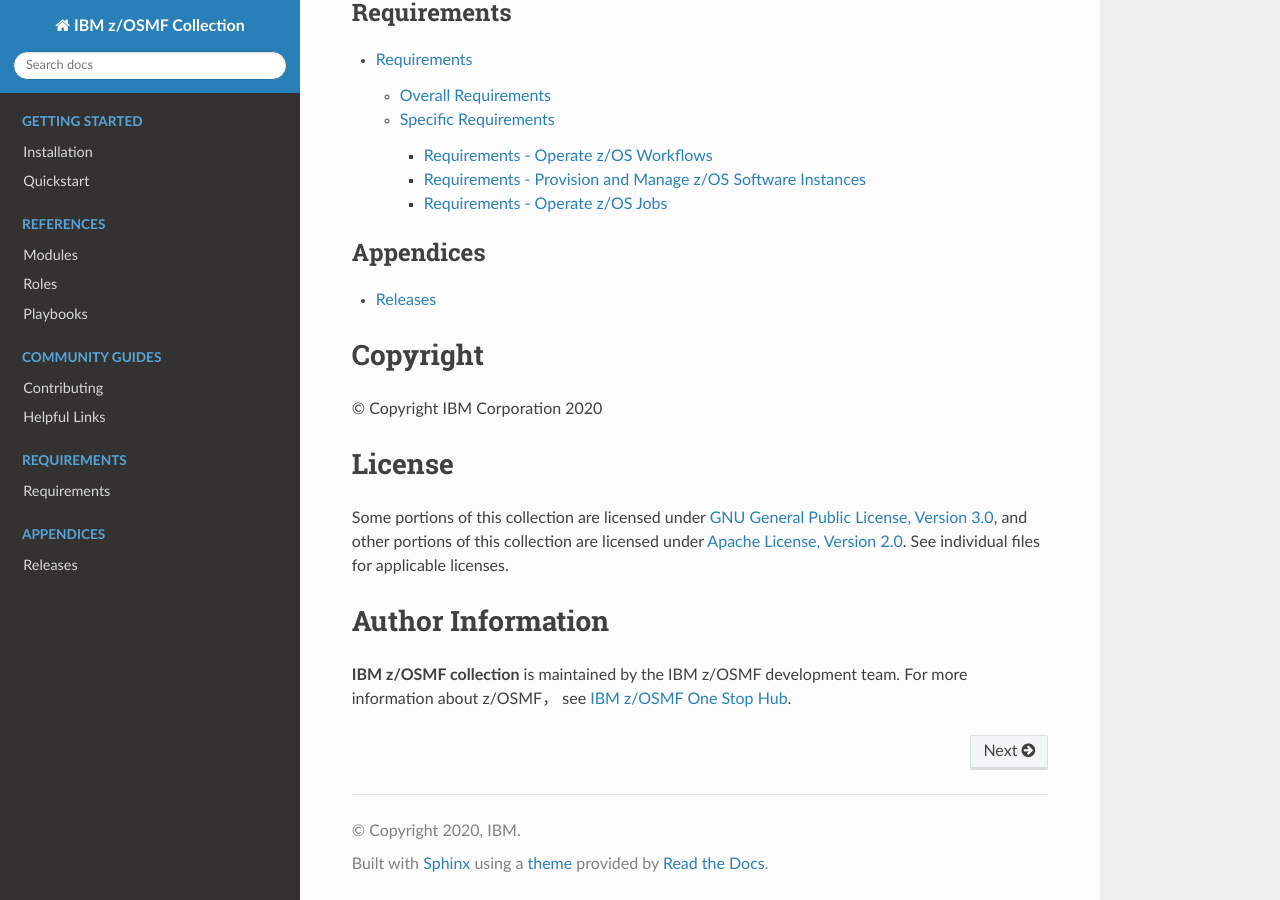
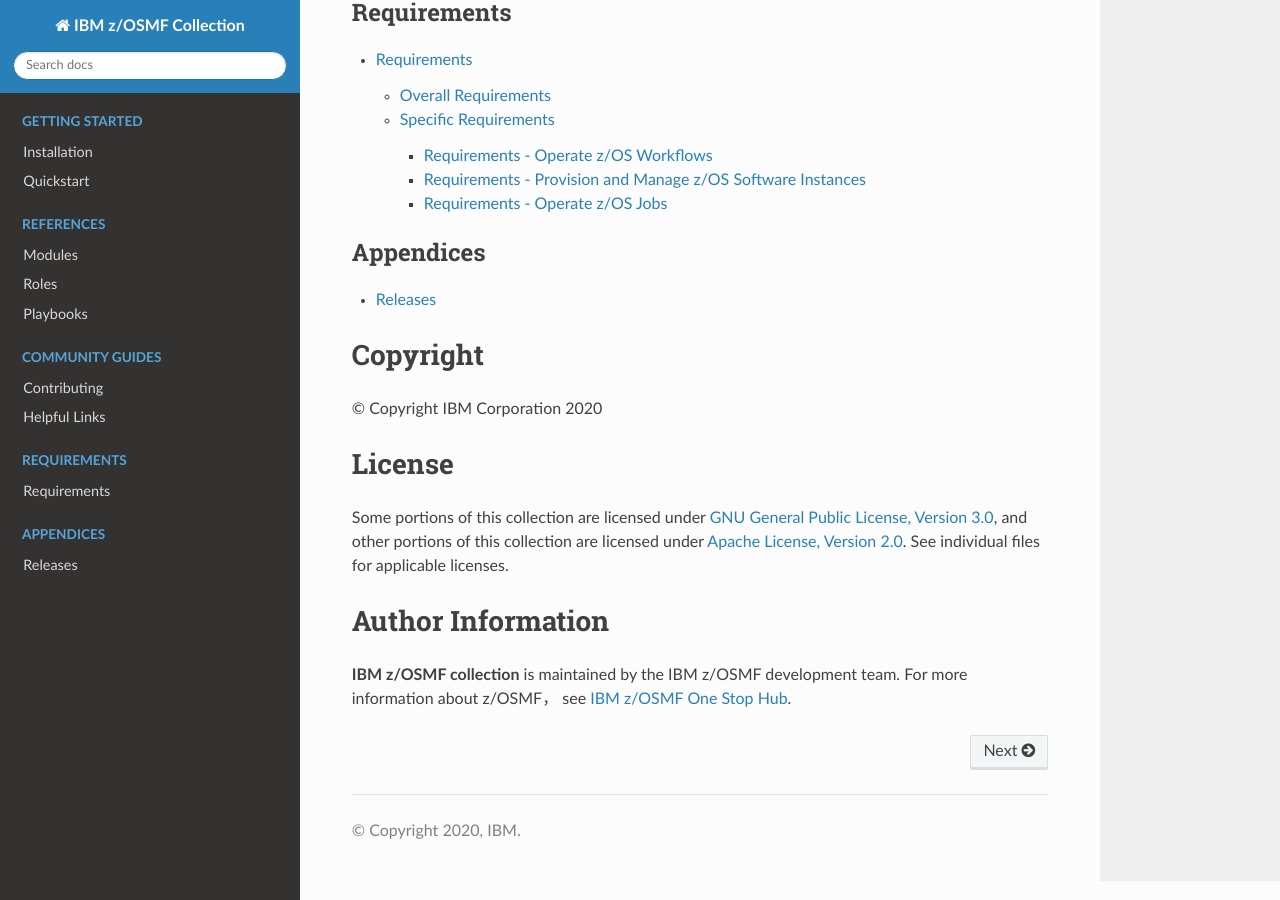
Before and after one commit to IBM/ibm_zos_zosmf, a Sphinx documentation site: the page built from docs/source/index.rst, in a window 1280 px wide and 900 px high, scrolled down 2022 px. Built offline with Sphinx 7.4.7 and the Read the Docs theme 2.0.0, drawn with Linux system fonts in a browser that asks for light colours.

Commit message:
update doc site - support multiple version

````diff
--- a/docs/source/conf.py
+++ b/docs/source/conf.py
@@ -2,13 +2,21 @@
 # Copyright (c) IBM Corporation 2020                                         #
 ##############################################################################
 
+##############################################################################
+#                 Sphinx documentation Configuration                         #
+##############################################################################
 # Configuration file for the Sphinx documentation builder.
 #
-# This file only contains a selection of the most common options. For a full
-# list see the documentation:
+# For a full list see the documentation:
 # https://www.sphinx-doc.org/en/master/usage/configuration.html
+#
+# For ``sphinx-build``` options see the documentation:
+# https://www.sphinx-doc.org/en/latest/man/sphinx-build.html
+##############################################################################
 
-# -- Path setup --------------------------------------------------------------
+##############################################################################
+# Path setup
+##############################################################################
 
 # If extensions (or modules to document with autodoc) are in another directory,
 # add these directories to sys.path here. If the directory is relative to the
@@ -18,8 +26,9 @@
 # import sys
 # sys.path.insert(0, os.path.abspath('.'))
 
-
-# -- Project information -----------------------------------------------------
+##############################################################################
+# Project information
+##############################################################################
 
 project = 'IBM z/OSMF Collection'
 copyright = '2020, IBM'
@@ -28,8 +37,17 @@
 # The full version, including alpha/beta/rc tags
 release = '2.0.1'
 
+# Disable the Copyright footer for Read the docs at the bottom of the page
+# by setting property html_show_copyright = False
+html_show_copyright = True
 
-# -- General configuration ---------------------------------------------------
+# Disable showing Sphinx footer message:
+# "Built with Sphinx using a theme provided by Read the Docs. "
+html_show_sphinx = False
+
+##############################################################################
+# General configuration
+##############################################################################
 
 # Add any Sphinx extension module names here, as strings. They can be
 # extensions coming with Sphinx (named 'sphinx.ext.*') or your custom
@@ -46,13 +64,19 @@
 # This pattern also affects html_static_path and html_extra_path.
 exclude_patterns = []
 
-
-# -- Options for HTML output -------------------------------------------------
+##############################################################################
+# Options for HTML output
+##############################################################################
 
 # The theme to use for HTML and HTML Help pages.  See the documentation for
 # a list of builtin themes.
 #
 html_theme = 'sphinx_rtd_theme'
+
+# Add any paths that contain custom static files (such as style sheets) here,
+# relative to this directory. They are copied after the builtin static files,
+# so a file named "default.css" will overwrite the built-in "default.css".
+# html_static_path = ['_static']
 
 # Add any paths that contain custom static files (such as style sheets) here,
 # relative to this directory. They are copied after the builtin static files,
@@ -64,3 +88,80 @@
     "github_version": "master",
     "conf_py_path": "/docs/source/",
 }
+
+##############################################################################
+#                          sphinx-versioning                                 #
+##############################################################################
+# Options for sphinx-versioning 1.0.0
+# https://pypi.org/project/sphinx-versions/1.0.0/
+#
+# Documentation for v1.0.0
+# https://github.com/Smile-SA/sphinx-versions/blob/v1.0.0/docs/settings.rst
+#
+# For more information on sphinx-versioning options follow this link:
+# https://sphinx-versions.readthedocs.io/en/latest/settings.html#cmdoption-arg-destination
+#
+# Commands:
+# sphinx-versioning -l docs/source/conf.py build docs/source/ docs/build/html
+# open docs/build/html/v2.0.0/index.html
+##############################################################################
+
+# Give the underlying ``sphinx-build`` program command line options.
+# ``sphinx-versions`` passes everything after ``--`` to it ``sphinx-build`` and
+# in this case we are wanting to disable the sphinx footer.
+# NOTE:  Appending "-- -D html_show_sphinx=False" to the Makefile
+# ``sphinx-versioning`` command nor the ``scv_overflow`` are working.
+scv_overflow = ("-D", "html_show_sphinx=False")
+
+# Choosing to not generate documentation on any branch and rely solely on
+# Github tags. Branches are whitelisted with option 'scv_whitelist_branches'.
+# In other words, filter out any branches that don't match the pattern.
+scv_whitelist_branches = (' ',)
+
+# Since all branches are whitelisted, a 'root_ref' must be specified to avoid
+# the error: "Root ref master not found in: v1.0.0 v1.1.0-beta1". The simplest
+# solution is to provide a known tagged branch to serve as the root_ref such
+# as 'v1.0.0'.
+# UPDATE: Able to avoid 'root_ref' by setting property 'scv_recent_tag= True'
+# thus commenting out scv_root_ref = 'v1.0.0'.
+# scv_root_ref = 'v1.0.0'
+
+# Override root-ref to be the most recent committed tag. If no tags have docs
+# then this option is ignored and --root-ref is used. Since we whitelist the
+# master branch, we need to set a "root_ref" to avoid error
+# "Root ref master not found in: v1.0.0 v1.1.0-beta1", See also 'scv_root_ref'.
+# UPDATE: Able to avoid 'root_ref' by setting property 'scv_greatest_tag= True'
+# thus commenting out scv_recent_tag = True'.
+# scv_recent_tag = True
+
+# Override root-ref to be the tag with the highest version number. If no tags
+# have docs then this option is ignored and --root-ref is used. Since we
+# whitelist the master branch, we need to set a root_ref.
+# See also 'scv_root_ref
+scv_greatest_tag = True
+
+# White list which Git tags documentation will be generated and linked into the
+# version selection box. This is currently a manual selection, until more
+# versions are released, there are no regular expressions used.
+scv_whitelist_tags = ('v2.0.0', 'v2.0.1')
+
+# Sort versions by one or more values. Valid values are semver, alpha, and time.
+# Semantic is referred to as 'semver', this would ensure our latest VRM is
+# the first in the list of documentation links.
+scv_sort = ('semver',)
+
+# Show a warning banner. Enables the Banner Message feature. Further info:
+# https://sphinx-versions.readthedocs.io/en/latest/banner.html#banner
+scv_show_banner = True
+
+# The branch/tag considered to be the latest/current version. The banner will
+# not be displayed in this ref, only in all others. Default is master.
+# This can override the scv_banner_greatest_tag option, but given the greatest
+# tag is currently desired behavior, this site will rely on
+# 'scv_banner_greatest_tag = True' and not use 'scv_banner_main_ref'
+# scv_banner_main_ref = 'v2.0.0'
+
+# Override banner-main-ref to be the tag with the highest version number. If no
+# tags have docs then this option is ignored and --banner-main-ref is used.
+# The greatest tag is desirable behavior for this site.
+scv_banner_greatest_tag = True
````
Also changed, not shown: 1 other file.
